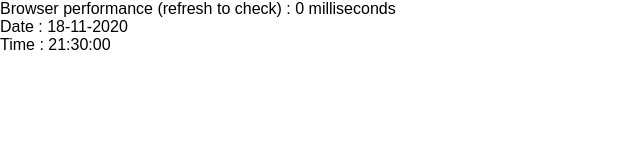
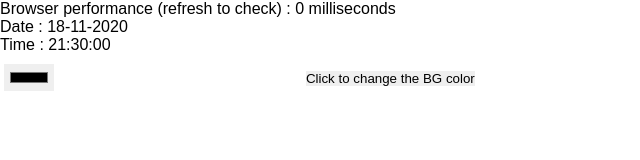
Before and after one commit to Tpk86/myIdleGameRepository, a plain HTML site: page index.html in a window 1280 px wide. Shown: the whole page, without its empty margins (0-640 px from the left). Drawn offline with Linux system fonts and the light colour scheme.

Commit message:
Update index.html

```diff
--- a/index.html
+++ b/index.html
@@ -13,9 +13,9 @@
     <meta name="viewport" content="width=device-width, initial-scale=1">
 
     <!-- Favicon -->
-	<link rel="apple-touch-icon" sizes="152x152" href="favicon/">
-	<link rel="icon" sizes="196x196" href="favicon/android-chrome-192x192">
-    	<link rel="shortcut icon" type="image/x-icon" href="favicon/favicon.ico">
+	<link rel="apple-touch-icon" sizes="152x152" href="">
+	<link rel="icon" sizes="196x196" href="android-chrome-192x192">
+    <link rel="icon" type="image/x-icon" href="favicon.ico">
 
     <!--[if lt IE 8]>
       <p class="browsehappy">You are using an <strong>outdated</strong> browser. Please <a href="http://browsehappy.com/">upgrade your browser</a> to improve your experience.</p>
@@ -34,16 +34,34 @@
 		<link rel="stylesheet" href="http://yui.yahooapis.com/pure/0.6.0/pure-min.css">
  -->
 	<link rel="stylesheet" href="style.css">
+
 	</head>
 
-  <body classes="classOne classTwo" onload="startTime()">
+  <body onload="startTime()">
 
 				<!-- Something -->
+
 				<p id="myPerformance"></p>
 				<p id="currentDate"></p>
 				<p id="currentTime"></p>
 
+				<div>
+				<input class="colorSelector" type="color" id="inputColor">
+				<input class="text" type="text" id="inputText">
+				<input class="button" type="button" id="inputColorButton" value="Click to change the BG color" onClick="changeBGcolor()">
+				</div>
+
 			<!-- Scripts section -->
+			<!--
+			<script type="text/javascript" async>
+				$(function() {
+					$(".preload").fadeOut(2000, function() {
+						$(".content").fadeIn(1000);
+					});
+				});
+			</script>
+			-->
+
 			<script type="text/javascript" async>
 				document.getElementById("myPerformance").innerHTML = "Browser performance (refresh to check) : " + performance.now() + " milliseconds";
 					function startTime() {
@@ -61,6 +79,11 @@
 						if (i < 10) {i = "0" + i};
 							return i;
 					}
+					function changeBGcolor() {
+						let color = document.getElementById("inputColor").value;
+						document.body.style.backgroundColor = color;
+						document.getElementById("inputText").value = color;
+					}
 			</script>
 		<!-- Libraries / External resources... if needed
 		<script type="text/javascript" src="https://ajax.googleapis.com/ajax/libs/jquery/3.1.0/jquery.min.js" async></script>
```
Lines whose indentation alone changed are shown as unchanged.
